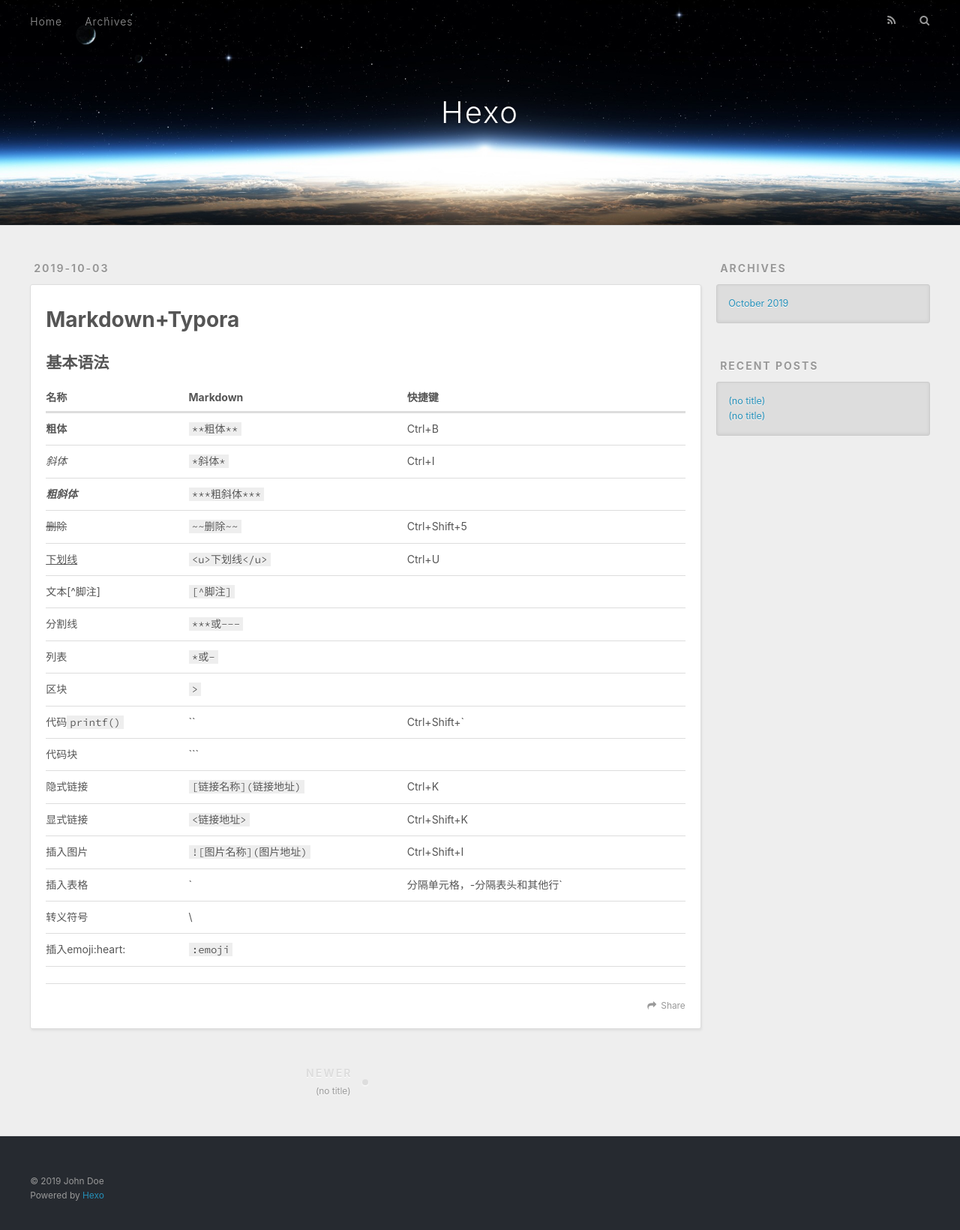
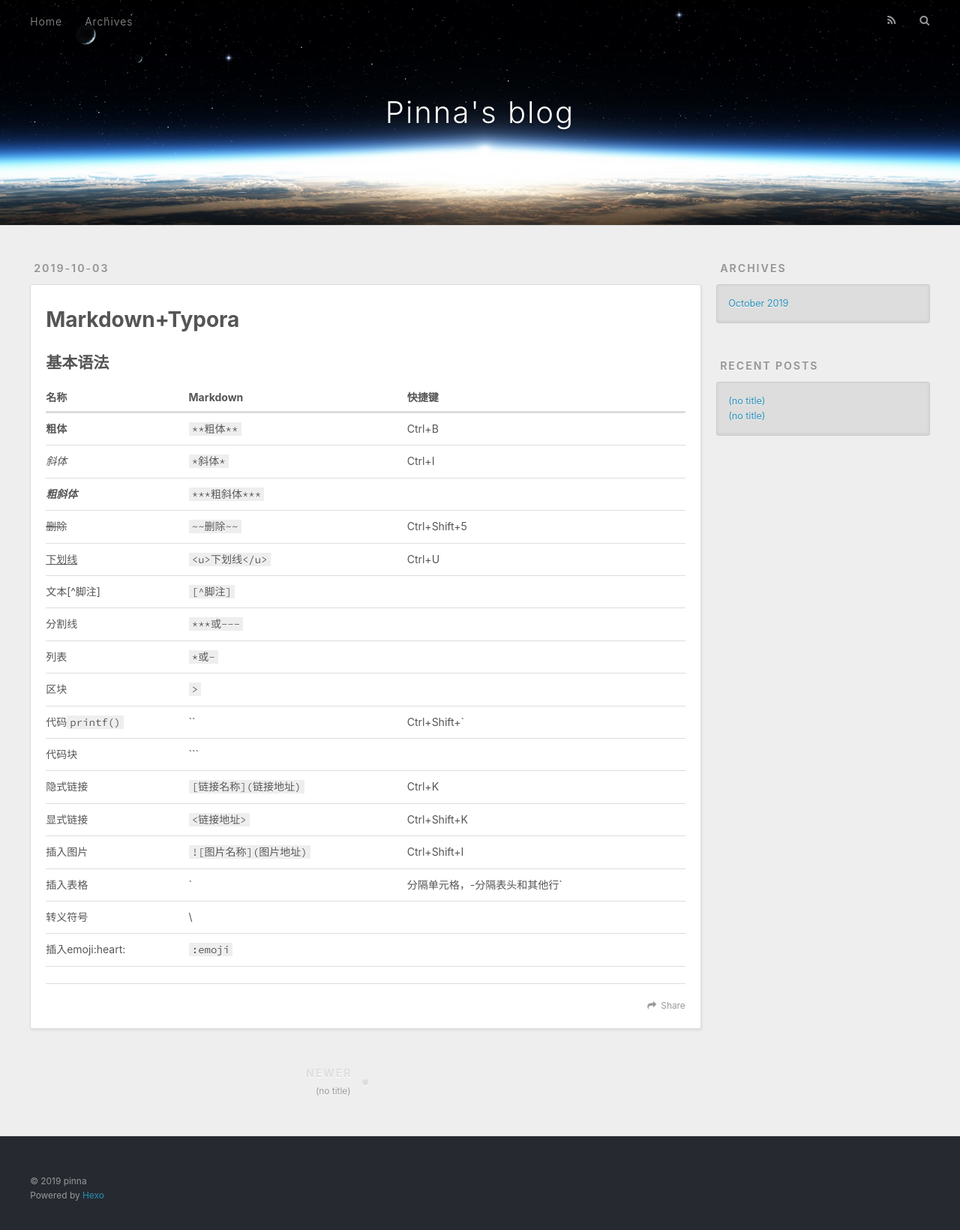
Before and after one commit to pinna526/pinna526.github.io, a plain HTML site: page 2019/10/03/Markdown/index.html in a window 1280 px wide. Shown: the whole page at 75% size. Drawn offline with nearby package versions, Linux system fonts and the light colour scheme.

Commit message:
Site updated: 2019-10-03 22:00:08

```diff
--- a/2019/10/03/Markdown/index.html
+++ b/2019/10/03/Markdown/index.html
@@ -5,21 +5,21 @@
 
 
 
-  <title>Hexo</title>
+  <title>Pinna&#39;s blog</title>
   <meta name="viewport" content="width=device-width, initial-scale=1, maximum-scale=1">
   <meta name="description" content="Markdown+Typora基本语法   名称 Markdown 快捷键    粗体 **粗体** Ctrl+B   斜体 *斜体* Ctrl+I   粗斜体 ***粗斜体***    删除 ~~删除~~ Ctrl+Shift+5   下划线 &amp;lt;u&amp;gt;下划线&amp;lt;/u&amp;gt; Ctrl+U   文本[^脚注] [^脚注]    分割线 ***或---    列表 *或-    区块">
 <meta property="og:type" content="article">
-<meta property="og:title" content="Hexo">
+<meta property="og:title" content="Pinna&#39;s blog">
 <meta property="og:url" content="http://yoursite.com/2019/10/03/Markdown/index.html">
-<meta property="og:site_name" content="Hexo">
+<meta property="og:site_name" content="Pinna&#39;s blog">
 <meta property="og:description" content="Markdown+Typora基本语法   名称 Markdown 快捷键    粗体 **粗体** Ctrl+B   斜体 *斜体* Ctrl+I   粗斜体 ***粗斜体***    删除 ~~删除~~ Ctrl+Shift+5   下划线 &amp;lt;u&amp;gt;下划线&amp;lt;/u&amp;gt; Ctrl+U   文本[^脚注] [^脚注]    分割线 ***或---    列表 *或-    区块">
 <meta property="og:locale" content="en">
 <meta property="og:updated_time" content="2019-09-09T11:46:43.704Z">
 <meta name="twitter:card" content="summary">
-<meta name="twitter:title" content="Hexo">
+<meta name="twitter:title" content="Pinna&#39;s blog">
 <meta name="twitter:description" content="Markdown+Typora基本语法   名称 Markdown 快捷键    粗体 **粗体** Ctrl+B   斜体 *斜体* Ctrl+I   粗斜体 ***粗斜体***    删除 ~~删除~~ Ctrl+Shift+5   下划线 &amp;lt;u&amp;gt;下划线&amp;lt;/u&amp;gt; Ctrl+U   文本[^脚注] [^脚注]    分割线 ***或---    列表 *或-    区块">
 
-    <link rel="alternate" href="/atom.xml" title="Hexo" type="application/atom+xml">
+    <link rel="alternate" href="/atom.xml" title="Pinna&#39;s blog" type="application/atom+xml">
 
 
     <link rel="icon" href="/favicon.png">
@@ -38,7 +38,7 @@
   <div id="header-outer" class="outer">
     <div id="header-title" class="inner">
       <h1 id="logo-wrap">
-        <a href="/" id="logo">Hexo</a>
+        <a href="/" id="logo">Pinna&#39;s blog</a>
       </h1>
 
     </div>
@@ -174,7 +174,7 @@
 
     </div>
     <footer class="article-footer">
-      <a data-url="http://yoursite.com/2019/10/03/Markdown/" data-id="ck1ardu2b000034vs5ljba1za" class="article-share-link">Share</a>
+      <a data-url="http://yoursite.com/2019/10/03/Markdown/" data-id="ck1aro45l00003wvsudgz3e9n" class="article-share-link">Share</a>
 
 
     </footer>
@@ -246,7 +246,7 @@
 
   <div class="outer">
     <div id="footer-info" class="inner">
-      &copy; 2019 John Doe<br>
+      &copy; 2019 pinna<br>
       Powered by <a href="http://hexo.io/" target="_blank">Hexo</a>
     </div>
   </div>
```
Also changed, not shown: 2019/10/03/win下 MySQL 8.0.17 安装/index.html (+8 -8 lines), archives/2019/10/index.html (+7 -7 lines), archives/2019/index.html (+7 -7 lines), archives/index.html (+7 -7 lines), index.html (+9 -9 lines).
